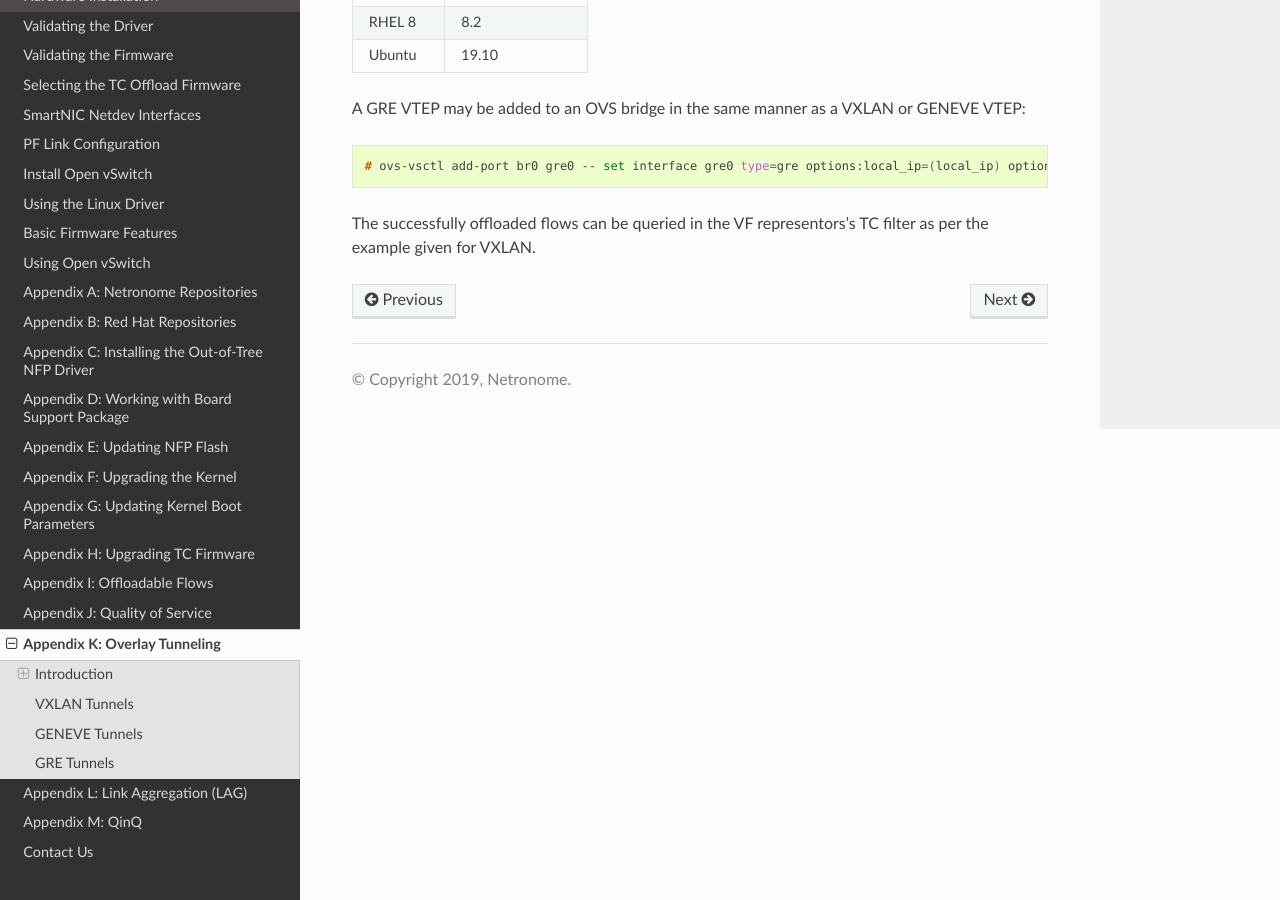
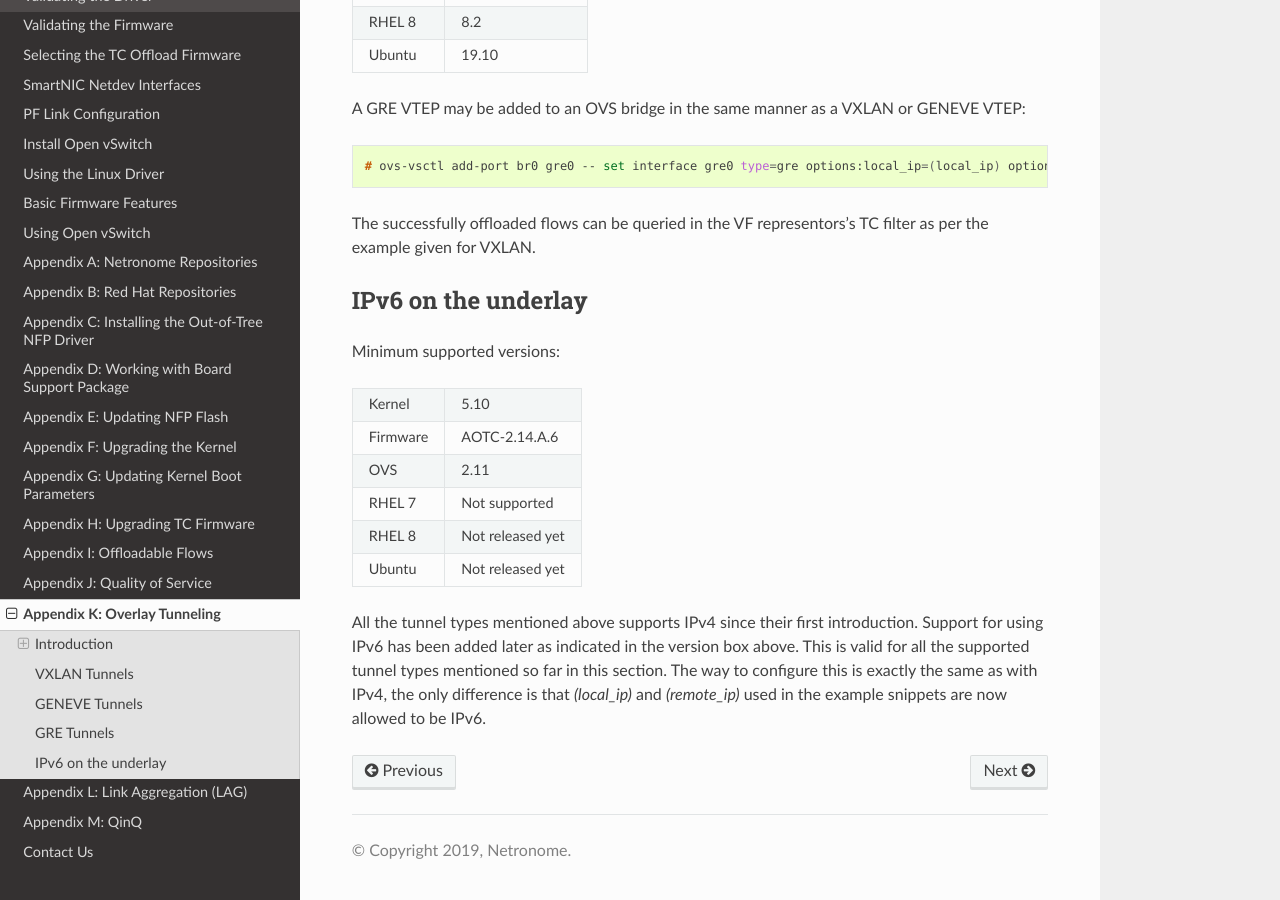
Before and after one commit to macris-xiao/disa-user-guide, a Sphinx documentation site: the page built from doc/0K_Overlay_Tunneling.rst, in a window 1280 px wide and 900 px high, scrolled down 3384 px. Built offline with Sphinx 7.4.7 and the Read the Docs theme 2.0.0, drawn with Linux system fonts in a browser that asks for light colours; formulas are drawn with MathJax 3.

Commit message:
Add section for ipv6 on the tunnel underlay
Support for ipv6 tunnels has recently been added to the
firmware, add a small section to the tunnel chapter of
the doc to explain this.

Change-Id: Ie12f08c43e5ff524f0b6ebf21a5c4f930d34686e
Signed-off-by: Louis Peens <louis.peens@corigine.com>

```diff
--- a/doc/0K_Overlay_Tunneling.rst
+++ b/doc/0K_Overlay_Tunneling.rst
@@ -173,3 +173,29 @@ VXLAN or GENEVE VTEP::
 
 The successfully offloaded flows can be queried in the VF
 representors's TC filter as per the example given for VXLAN.
+
+IPv6 on the underlay
+--------------------
+
+Minimum supported versions:
+
++-----------+-------------------------+
+| Kernel    | 5.10                    |
++-----------+-------------------------+
+| Firmware  | AOTC-2.14.A.6           |
++-----------+-------------------------+
+| OVS       | 2.11                    |
++-----------+-------------------------+
+| RHEL 7    | Not supported           |
++-----------+-------------------------+
+| RHEL 8    | Not released yet        |
++-----------+-------------------------+
+| Ubuntu    | Not released yet        |
++-----------+-------------------------+
+
+All the tunnel types mentioned above supports IPv4 since their first
+introduction. Support for using IPv6 has been added later as indicated in the
+version box above. This is valid for all the supported tunnel types mentioned
+so far in this section. The way to configure this is exactly the same as with
+IPv4, the only difference is that `(local_ip)` and `(remote_ip)` used in the
+example snippets are now allowed to be IPv6.
```
